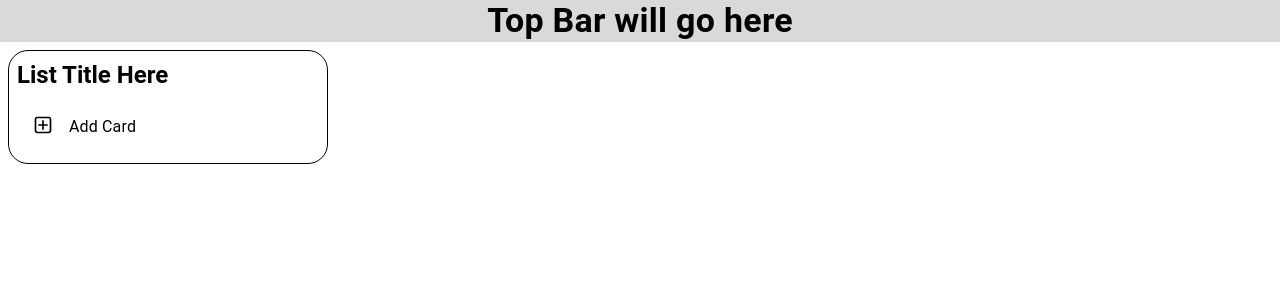
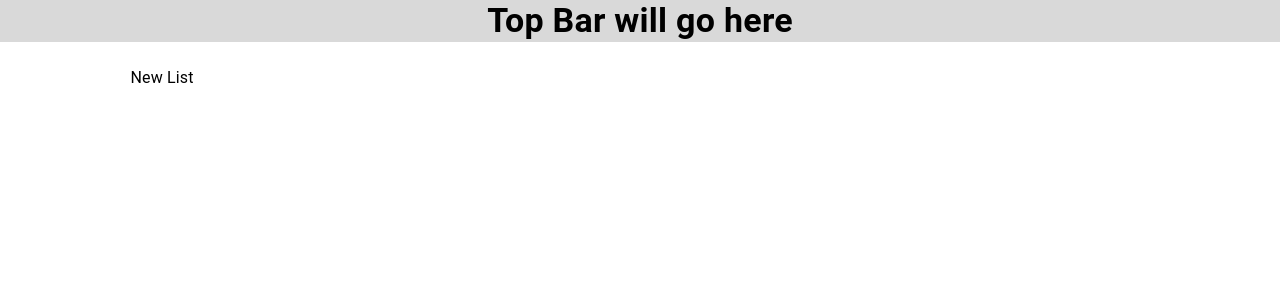
Before and after one commit to JonathanBelloit/kanban-component, a React (Vite) app: page / in a window 1280 px wide. Shown: the top 300 px of the page. Built offline with nearby package versions, Linux system fonts and the light colour scheme.

Commit message:
Adding List logic created

```diff
--- a/src/components/DashBoard.tsx
+++ b/src/components/DashBoard.tsx
@@ -1,14 +1,53 @@
 import { useState } from 'react'
 import KanbanList from './KanbanList'
-import { Grid, Typography, Box } from '@mui/material'
+import { Grid, Typography, Box, TextField, FormControl } from '@mui/material'
 
 
 const DashBoard = () => {
-  const [lists, setLists] = useState([]);
+  const [lists, setLists] = useState<string[]>([]);
+  const [listTitle, setListTitle] = useState('')
+  const [newListTitle, setNewListTitle] = useState(false);
+
+  const handleSubmit = (e: React.FormEvent<HTMLFormElement>) => {
+    e.preventDefault();
+    setLists([...lists, listTitle]);
+    setListTitle('');
+    setNewListTitle(false);
+  };
+  console.log(lists)
+
   return (
-    <Grid container spacing={2} xs={12} lg={3} sx={{ mt: 1, mx: 1 }}>
-      <KanbanList />
-
+    <Grid container spacing={2} >
+        { lists.map((list, index) => (
+      <Grid item xs={12} md={3} lg={3} sx={{ mt: 1, mx: 1 }}>
+          <KanbanList title={list} key={index}/>
+      </Grid>
+        ))}
+      <Grid item xs={12} md={3} lg={3} sx={{ mt: 1, mx: 1 }}>
+      { !newListTitle ? (
+      <Box
+        sx={{
+          transition: "ease-in-out 400ms",
+          borderRadius: 5,
+          p: 2,
+          "&:hover": { cursor: "pointer", backgroundColor: "#d9d9d9" },
+        }}
+        onClick={() => setNewListTitle(true)}
+        >
+        <Typography textAlign={'center'}>New List</Typography>
+      </Box>
+      ):(
+        <FormControl component="form" onSubmit={handleSubmit}>
+          <TextField
+            fullWidth
+            value={listTitle}
+            onChange={(e) => {
+              setListTitle(e.target.value);
+            }}
+          />
+        </FormControl>
+      )}
+      </Grid>
     </Grid>
   )
 }
--- a/src/components/KanbanList.tsx
+++ b/src/components/KanbanList.tsx
@@ -1,9 +1,9 @@
 import { Box, Typography } from "@mui/material";
 import { useState } from "react";
 import { CgAddR } from "react-icons/cg";
-import NewCard from "./NewCard";
+import NewCardDialog from "./NewCardDialog";
 
-const KanbanList = () => {
+const KanbanList = ({ title }: { title: string }) => {
   const [ cards, setCards ] = useState([]);
   const [ newCardOpen, setNewCardOpen ] = useState(false);
   return (
@@ -17,7 +17,7 @@ const KanbanList = () => {
       }}
     >
       <Typography variant="h5" sx={{ fontWeight: "bold" }}>
-        List Title Here
+        {title}
       </Typography>
       <Box
         sx={{
@@ -36,7 +36,7 @@ const KanbanList = () => {
         <CgAddR size={20} />
         <Typography>Add Card</Typography>
       </Box>
-      <NewCard open={newCardOpen} setOpen={setNewCardOpen} />
+      <NewCardDialog open={newCardOpen} setOpen={setNewCardOpen} />
     </Box>
   );
 };
--- a/src/components/NewCard.tsx
+++ b/src/components/NewCardDialog.tsx
@@ -1,6 +1,7 @@
 import { Dialog, DialogTitle } from '@mui/material'
+import { Dispatch, SetStateAction } from 'react'
 
-const NewCard = ({ open, setOpen }: { open: boolean }) => {
+const NewCardDialog = ({ open, setOpen }: { open: boolean, setOpen: Dispatch<SetStateAction<boolean>> }) => {
   return (
     <Dialog
       open={open}
@@ -14,4 +15,4 @@ const NewCard = ({ open, setOpen }: { open: boolean }) => {
   )
 }
 
-export default NewCard
+export default NewCardDialog
```
